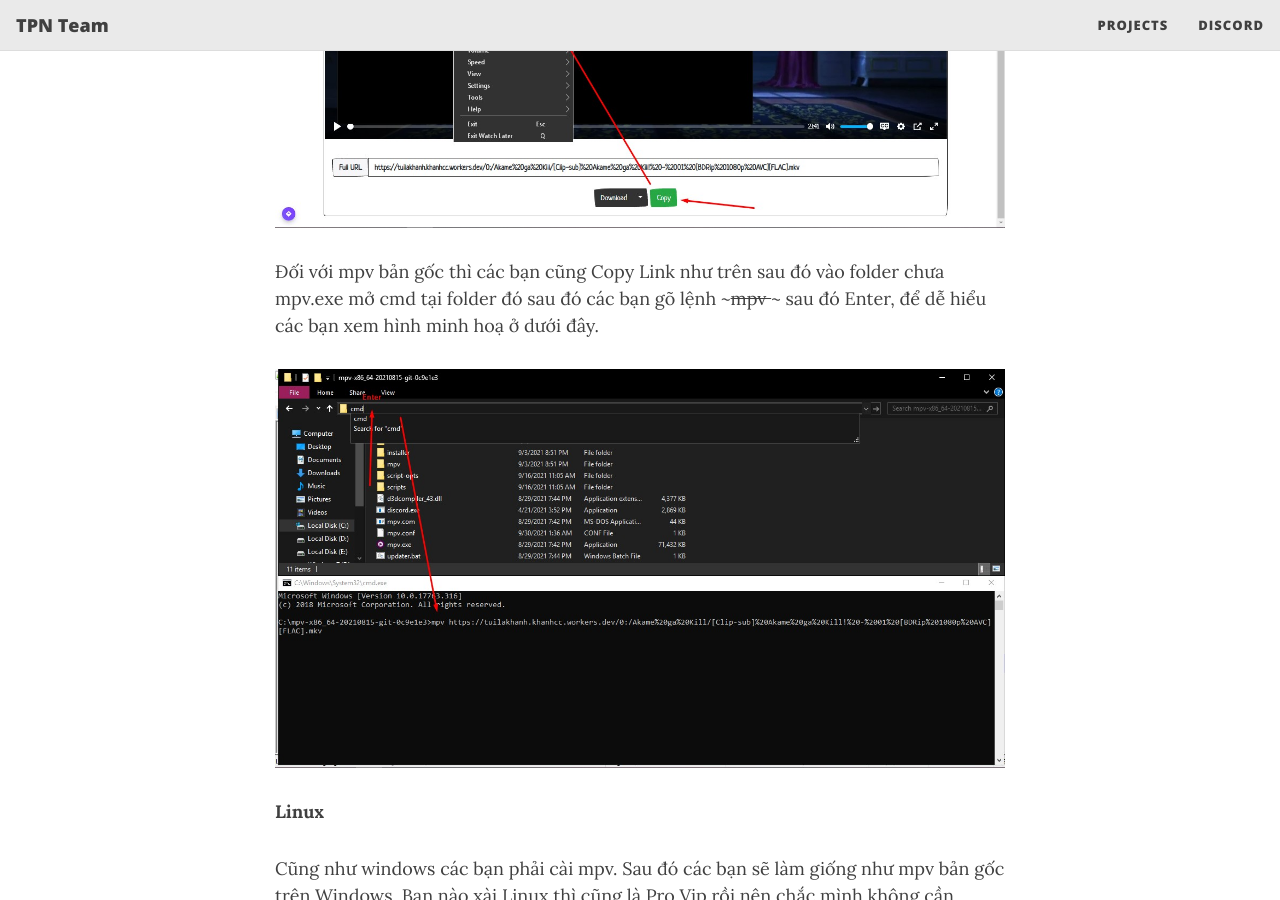
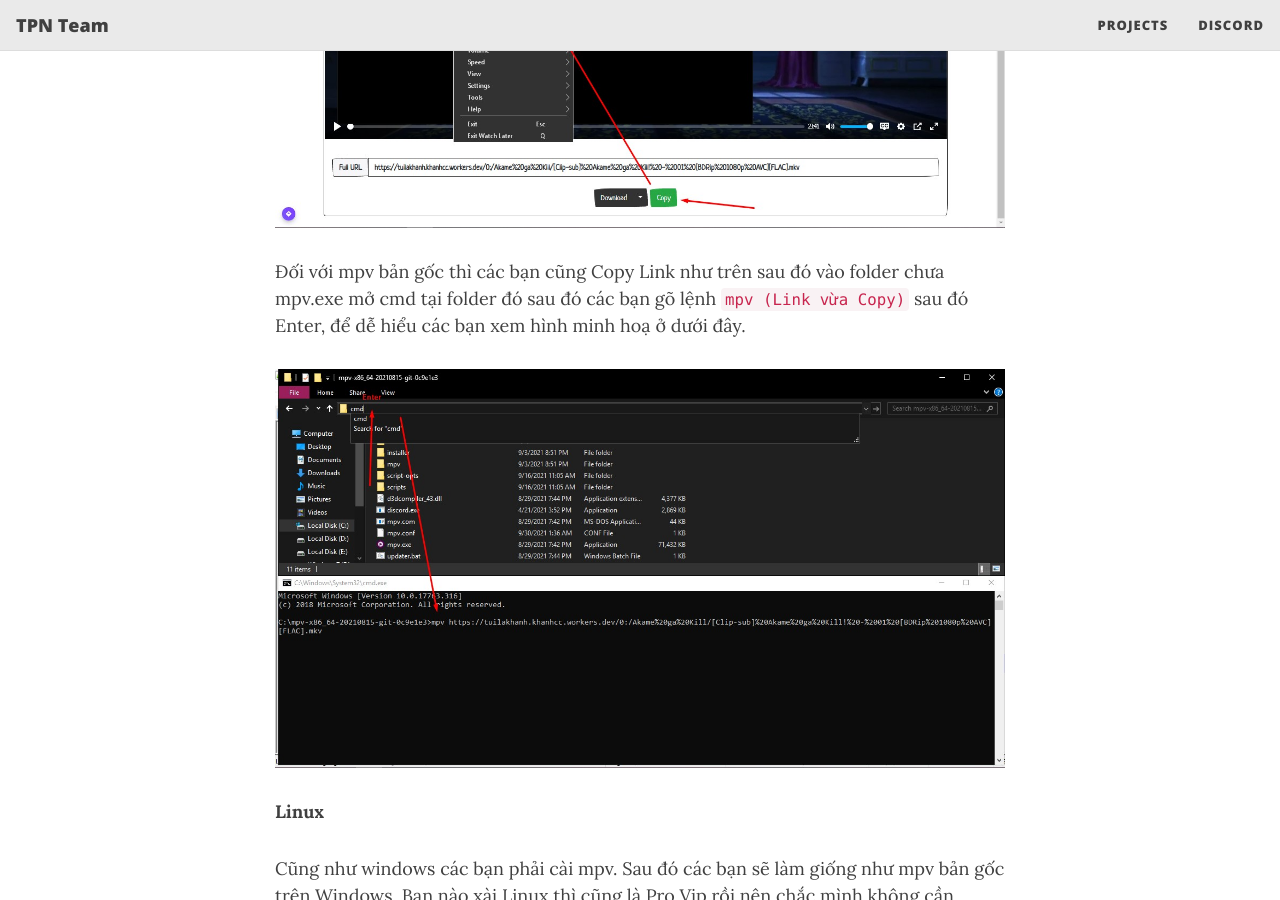
Before and after one commit to TPN-Team/TPN-Team.github.io, a Jekyll site: the page built from _posts/2021-10-02-huong-dan-xem-online.md, in a window 1280 px wide and 900 px high, scrolled down 933 px. Built offline with Jekyll 4.4.1, drawn with Linux system fonts in a browser that asks for light colours; nearby versions of some CDN libraries.

Commit message:
Fix Markdown

```diff
--- a/_posts/2021-10-02-huong-dan-xem-online.md
+++ b/_posts/2021-10-02-huong-dan-xem-online.md
@@ -18,7 +18,7 @@
 
 ![mpv.net](https://tpn-team.github.io/assets/img/tut/mpv.net.jpg){: .mx-auto.d-block :}
 
-Đối với mpv bản gốc thì các bạn cũng Copy Link như trên sau đó vào folder chưa mpv.exe mở cmd tại folder đó sau đó các bạn gõ lệnh ~~~mpv <Link vừa Copy>~~~ sau đó Enter, để dễ hiểu các bạn xem hình minh hoạ ở dưới đây.
+Đối với mpv bản gốc thì các bạn cũng Copy Link như trên sau đó vào folder chưa mpv.exe mở cmd tại folder đó sau đó các bạn gõ lệnh `mpv (Link vừa Copy)` sau đó Enter, để dễ hiểu các bạn xem hình minh hoạ ở dưới đây.
 
 ![mpv](https://tpn-team.github.io/assets/img/tut/mpv.jpg){: .mx-auto.d-block :}
 
```
